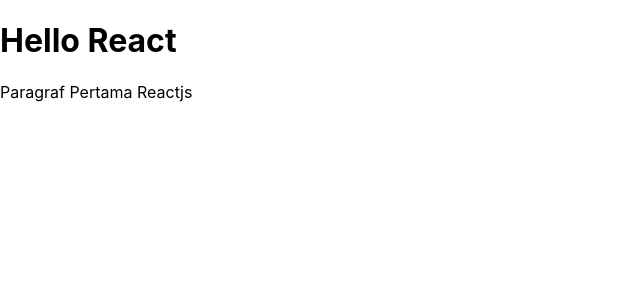
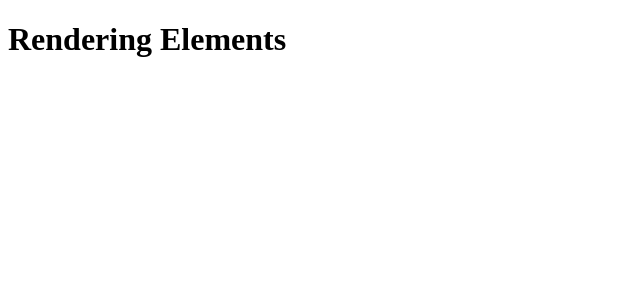
Before and after one commit to Cryptious/hello-react, a React (Create React App) app: page / in a window 1280 px wide. Shown: the top 300 px of the page, without its empty margins (0-640 px from the left). Built offline with nearby package versions, Linux system fonts and the light colour scheme.

Commit message:
Render element

```diff
--- a/src/App.css
+++ /dev/null
@@ -1,32 +0,0 @@
-.App {
-  text-align: center;
-}
-
-.App-logo {
-  animation: App-logo-spin infinite 20s linear;
-  height: 40vmin;
-}
-
-.App-header {
-  background-color: #282c34;
-  min-height: 100vh;
-  display: flex;
-  flex-direction: column;
-  align-items: center;
-  justify-content: center;
-  font-size: calc(10px + 2vmin);
-  color: white;
-}
-
-.App-link {
-  color: #61dafb;
-}
-
-@keyframes App-logo-spin {
-  from {
-    transform: rotate(0deg);
-  }
-  to {
-    transform: rotate(360deg);
-  }
-}
--- a/src/App.js
+++ b/src/App.js
@@ -1,34 +1,14 @@
 import React, { Component } from 'react';
-// import logo from './logo.svg';
-import './App.css';
+
 
 class App extends Component {
   render() {
-    // return (
-    //   <div className="App">
-    //     <header className="App-header">
-    //       <img src={logo} className="App-logo" alt="logo" />
-    //       <p>
-    //         Edit <code>src/App.js</code> and save to reload.
-    //       </p>
-    //       <a
-    //         className="App-link"
-    //         href="https://reactjs.org"
-    //         target="_blank"
-    //         rel="noopener noreferrer"
-    //       >
-    //         Learn React
-    //       </a>
-    //     </header>
-    //   </div>
-    // );
     return (
       <div>
-        <h1>Hello React</h1>
-        <p>Paragraf Pertama Reactjs</p>
+        <h1>Rendering Elements</h1>
+        <p></p>
       </div>
     );
-
   }
 }
 
--- a/src/index.css
+++ /dev/null
@@ -1,14 +0,0 @@
-body {
-  margin: 0;
-  padding: 0;
-  font-family: -apple-system, BlinkMacSystemFont, "Segoe UI", "Roboto", "Oxygen",
-    "Ubuntu", "Cantarell", "Fira Sans", "Droid Sans", "Helvetica Neue",
-    sans-serif;
-  -webkit-font-smoothing: antialiased;
-  -moz-osx-font-smoothing: grayscale;
-}
-
-code {
-  font-family: source-code-pro, Menlo, Monaco, Consolas, "Courier New",
-    monospace;
-}
--- a/src/index.js
+++ b/src/index.js
@@ -1,6 +1,5 @@
 import React from 'react';
 import ReactDOM from 'react-dom';
-import './index.css';
 import App from './App';
 import * as serviceWorker from './serviceWorker';
 
```
Also changed, not shown: src/logo.svg (deleted), 1 other file (tests, documents, lock files or other folders).
